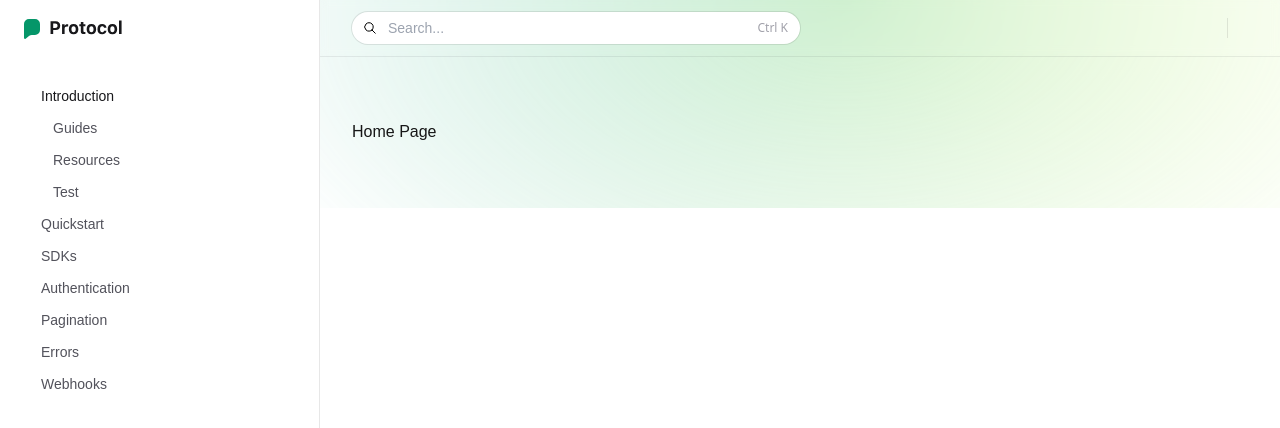
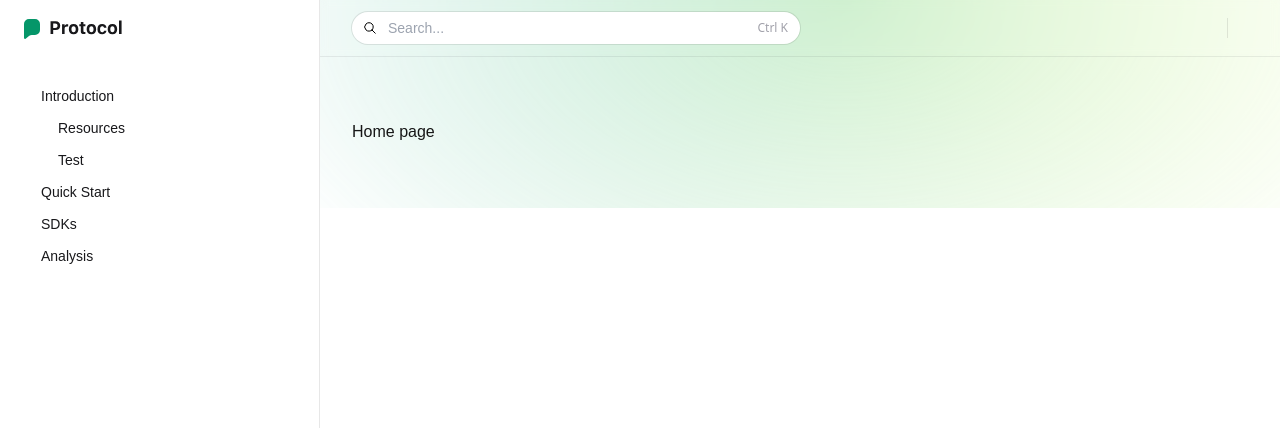
Before and after one commit to Emam-Bokhari/DocuCraft, a Next.js app: page / in a window 1280 px wide. Shown: the top 428 px of the page. Built offline with nearby package versions, Linux system fonts and the light colour scheme.

Commit message:
feat: implement Sidebar component for document navigation

```diff
--- a/app/components/Header.js
+++ b/app/components/Header.js
@@ -5,7 +5,7 @@ import Sidebar from "./Sidebar";
 import MobileResponsiveHeader from "./MobileResponsiveHeader";
 import MobileResponsiveSearch from "./MobileResponsiveSearch";
 
-export default function Header() {
+export default function Header({docs}) {
   return (
     <Fragment>
       <header className="fixed inset-y-0 left-0 z-40 contents w-72 overflow-y-auto border-r border-zinc-900/10 px-6 pb-8 pt-4 dark:border-white/10 lg:block xl:w-80 ">
@@ -25,7 +25,7 @@ export default function Header() {
             <MobileResponsiveSearch />
           </div>
         </div>
-        <Sidebar />
+        <Sidebar docs={docs} />
       </header>
     </Fragment>
   );
--- a/app/components/Logo.js
+++ b/app/components/Logo.js
@@ -10,7 +10,7 @@ export default function Logo() {
           <Image
             src="/logo.svg"
             alt="DocuCraft"
-            class="h-6 w-auto"
+            className="h-6 w-auto"
             width={100}
             height={24}
             priority
--- a/app/components/Sidebar.js
+++ b/app/components/Sidebar.js
@@ -1,68 +1,124 @@
+import Link from "next/link";
 import { Fragment } from "react";
 
-export default function Sidebar(){
-    return(
+export default function Sidebar({ docs }) {
+  const roots = docs?.filter((doc) => !doc?.parent);
+  // console.log(roots)
+  const nonRoots = Object.groupBy(
+    docs?.filter((doc) => doc?.parent),
+    ({ parent }) => parent
+  );
+
+  return (
     <Fragment>
       <nav className="hidden lg:mt-10 lg:block">
         <ul role="list" className="border-l border-transparent">
-            <li className="relative">
-              <a
+          {roots?.map((root) => (
+            <li key={root.id} className="relative">
+              <Link
                 aria-current="page"
                 className="flex justify-between gap-2 py-1 pl-4 pr-3 text-sm text-zinc-900 transition dark:text-white"
-                href="/docs"><span className="truncate">Introduction</span></a>
-              <ul role="list" style={{opacity: 1}}>
+                href={`/docs/${root.id}`}
+              >
+                <span className="truncate">{root?.title}</span>
+              </Link>
+              {nonRoots[root?.id] && (
+                <ul role="list" className="border-l border-transparent">
+                  {nonRoots[root?.id]?.map((item) => (
+                    <li key={item?.id} className="relative">
+                      <Link
+                        aria-current="page"
+                        className="flex justify-between gap-2 py-1 pl-8 pr-3 text-sm text-zinc-900 transition dark:text-white"
+                        href={`/docs/${root.id}/${item.id}`}
+                      >
+                        <span className="truncate">{item?.title}</span>
+                      </Link>
+                    </li>
+                  ))}
+                </ul>
+              )}
+            </li>
+          ))}
+        </ul>
+      </nav>
+    </Fragment>
+  );
+}
+
+{
+  /* <ul role="list" style={{ opacity: 1 }}>
               <li>
                 <a
                   className="flex justify-between gap-2 py-1 pl-7 pr-3 text-sm text-zinc-600 transition hover:text-zinc-900 dark:text-zinc-400 dark:hover:text-white"
                   href="/docs#guides"
-                    ><span className="truncate">Guides</span></a>
+                >
+                  <span className="truncate">Guides</span>
+                </a>
               </li>
               <li>
                 <a
                   className="flex justify-between gap-2 py-1 pl-7 pr-3 text-sm text-zinc-600 transition hover:text-zinc-900 dark:text-zinc-400 dark:hover:text-white"
                   href="/docs#resources"
-                    ><span className="truncate">Resources</span></a>
+                >
+                  <span className="truncate">Resources</span>
+                </a>
               </li>
               <li>
                 <a
                   className="flex justify-between gap-2 py-1 pl-7 pr-3 text-sm text-zinc-600 transition hover:text-zinc-900 dark:text-zinc-400 dark:hover:text-white"
-                    href="/docs#test"><span className="truncate">Test</span></a>
+                  href="/docs#test"
+                >
+                  <span className="truncate">Test</span>
+                </a>
               </li>
             </ul>
           </li>
           <li className="relative">
             <a
               className="flex justify-between gap-2 py-1 pl-4 pr-3 text-sm text-zinc-600 transition hover:text-zinc-900 dark:text-zinc-400 dark:hover:text-white"
-                href="/docs/quickstart"><span className="truncate">Quickstart</span></a>
+              href="/docs/quickstart"
+            >
+              <span className="truncate">Quickstart</span>
+            </a>
           </li>
           <li className="relative">
             <a
               className="flex justify-between gap-2 py-1 pl-4 pr-3 text-sm text-zinc-600 transition hover:text-zinc-900 dark:text-zinc-400 dark:hover:text-white"
-                href="/docs/sdks"><span className="truncate">SDKs</span></a>
+              href="/docs/sdks"
+            >
+              <span className="truncate">SDKs</span>
+            </a>
           </li>
           <li className="relative">
             <a
               className="flex justify-between gap-2 py-1 pl-4 pr-3 text-sm text-zinc-600 transition hover:text-zinc-900 dark:text-zinc-400 dark:hover:text-white"
-                href="/docs/authentication"><span className="truncate">Authentication</span></a>
+              href="/docs/authentication"
+            >
+              <span className="truncate">Authentication</span>
+            </a>
           </li>
           <li className="relative">
             <a
               className="flex justify-between gap-2 py-1 pl-4 pr-3 text-sm text-zinc-600 transition hover:text-zinc-900 dark:text-zinc-400 dark:hover:text-white"
-                href="/docs/pagination">
-                <span className="truncate">Pagination</span></a>
+              href="/docs/pagination"
+            >
+              <span className="truncate">Pagination</span>
+            </a>
           </li>
           <li className="relative">
             <a
               className="flex justify-between gap-2 py-1 pl-4 pr-3 text-sm text-zinc-600 transition hover:text-zinc-900 dark:text-zinc-400 dark:hover:text-white"
-                href="/docs/errors"><span className="truncate">Errors</span></a>
+              href="/docs/errors"
+            >
+              <span className="truncate">Errors</span>
+            </a>
           </li>
           <li className="relative">
             <a
               className="flex justify-between gap-2 py-1 pl-4 pr-3 text-sm text-zinc-600 transition hover:text-zinc-900 dark:text-zinc-400 dark:hover:text-white"
-                href="/docs/webhooks"><span className="truncate">Webhooks</span></a>
-            </li>
-          </ul>
-        </nav>
-        </Fragment>
-    )
+              href="/docs/webhooks"
+            >
+              <span className="truncate">Webhooks</span>
+            </a>
+          </li> */
 }
--- a/app/layout.js
+++ b/app/layout.js
@@ -15,7 +15,7 @@ export default function RootLayout({ children }) {
     <html lang="en">
       <body>
         <div className="h-full lg:ml-72 xl:ml-80">
-          <Header />
+          <Header docs={allDocuments} />
           <div className="relative px-4 pt-14 sm:px-6 lg:px-8">
             <main className="flex-auto py-16">
               {/* Green Top Overlay  */}
--- a/app/page.js
+++ b/app/page.js
@@ -1,11 +1,12 @@
 import { Fragment } from "react";
+
 
 
 
 export default function Home() {
   return (
     <Fragment>
-      <p>Home Page</p>
+      <p>Home page</p>
     </Fragment>
   );
 }
```
Lines whose indentation alone changed are shown as unchanged.
